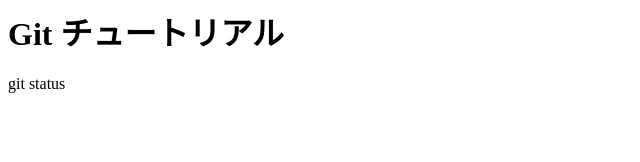
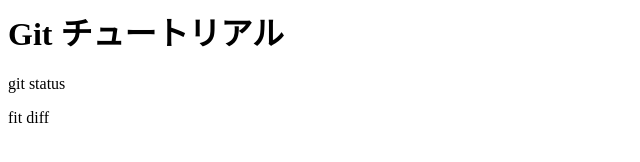
Before and after one commit to hiakiando/git_tutorial, a plain HTML site: page index.html in a window 1280 px wide. Shown: the full height of the page, 0-640 px from the left. Drawn offline with Linux system fonts and the light colour scheme.

Commit message:
git dif を追記

```diff
--- a/index.html
+++ b/index.html
@@ -1,2 +1,3 @@
 <h1>Git チュートリアル</h1>
 <p>git status</p>
+<p> fit diff</p>
```
